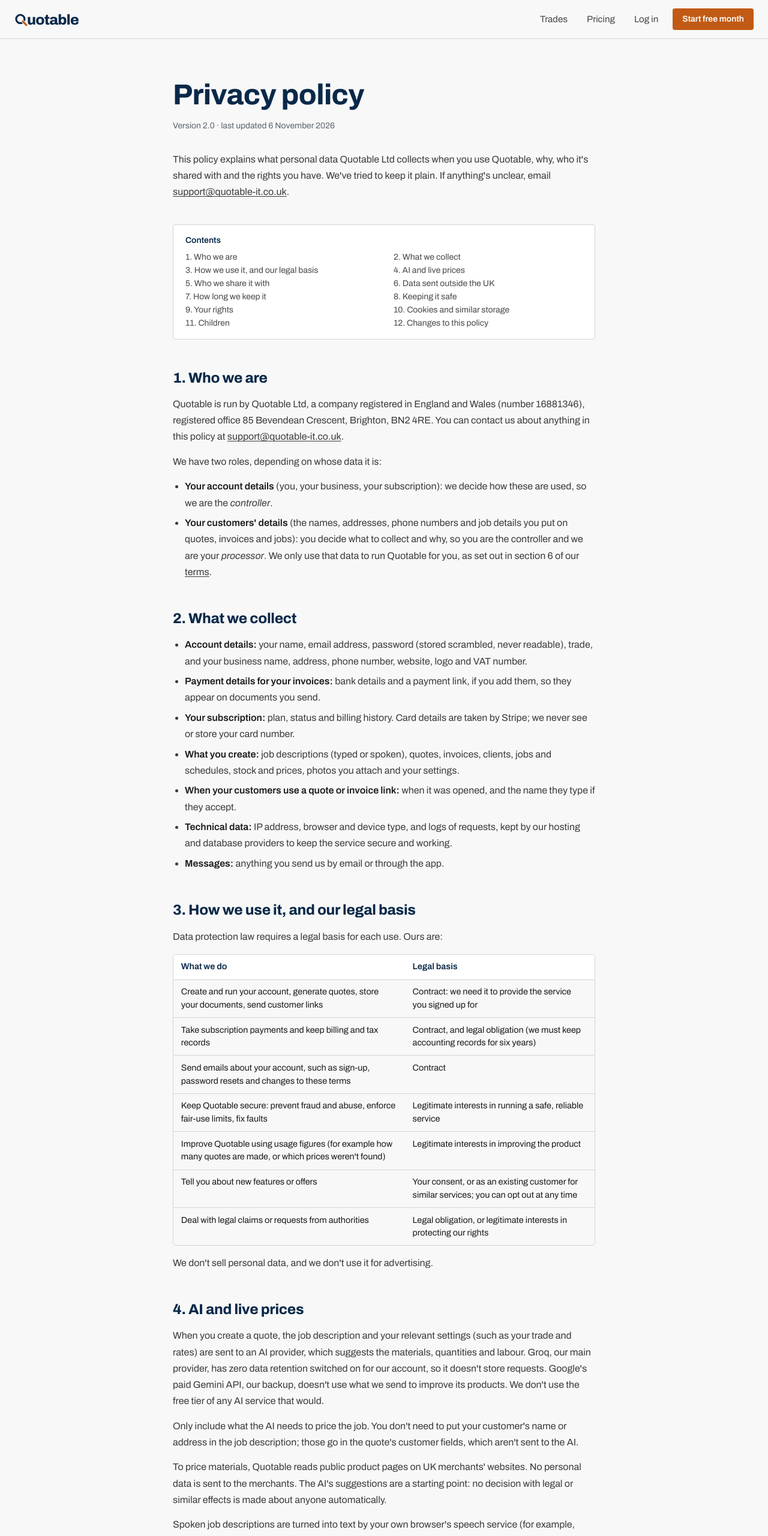
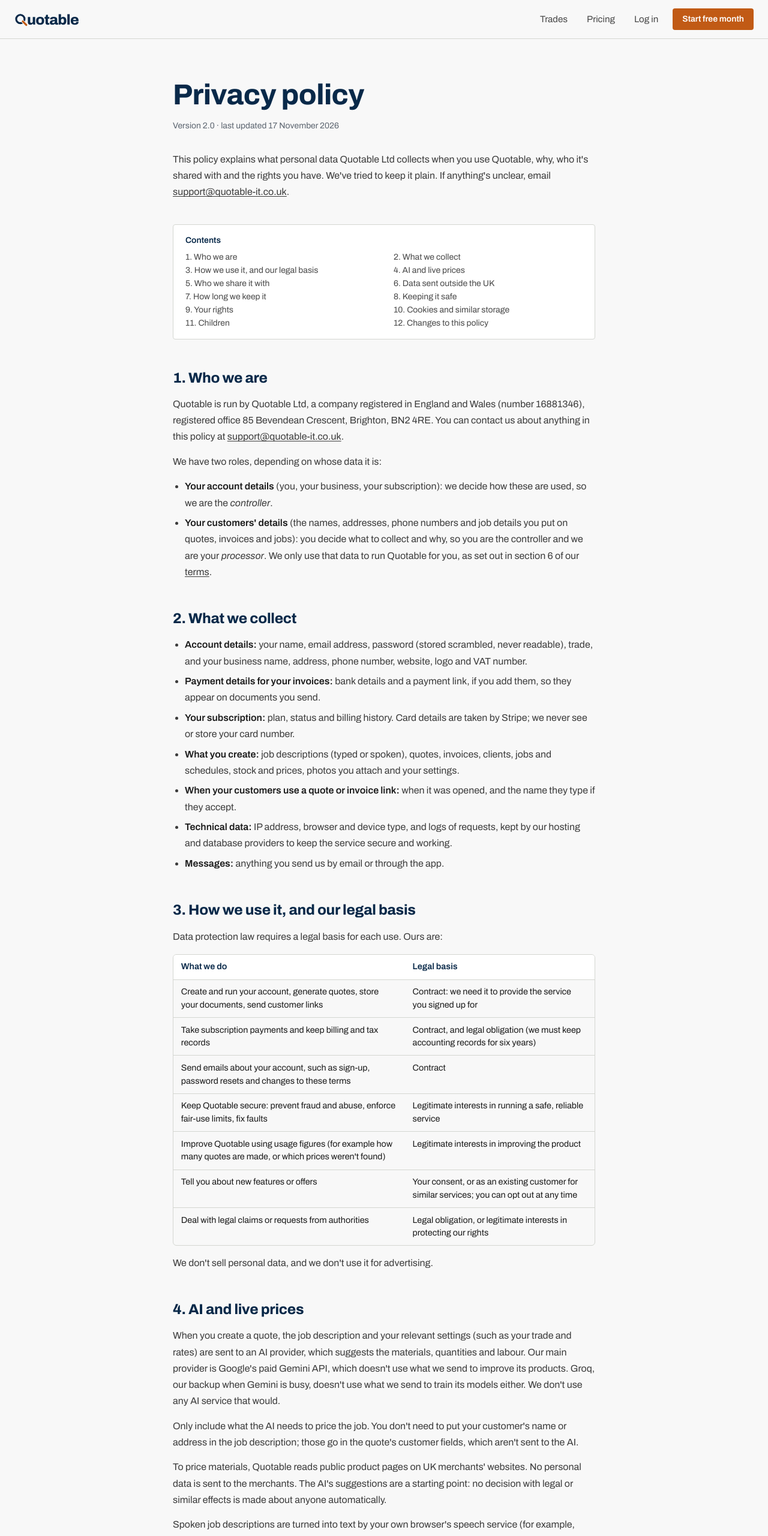
Before and after one commit to HarrisonGreener/quotable, a React (Vite) app: page /privacy in a window 1280 px wide. Shown: the top 2561 px of the page at 60% size. Built offline with nearby package versions, Linux system fonts and the light colour scheme; no server answers.

Commit message:
Privacy policy: Gemini is the main AI provider, Groq the backup

```diff
--- a/src/config/legal.ts
+++ b/src/config/legal.ts
@@ -2,4 +2,4 @@
 // re-accept; signed-in users are asked to accept the new version on their next visit.
 export const TERMS_VERSION = "2.0";
 export const PRIVACY_VERSION = "2.0";
-export const LEGAL_UPDATED = "6 November 2026";
+export const LEGAL_UPDATED = "17 November 2026";
--- a/src/pages/Privacy.tsx
+++ b/src/pages/Privacy.tsx
@@ -14,8 +14,8 @@ const PROCESSORS: [string, string, string][] = [
   ["Vercel", "Hosting the website", "UK/EU edge servers, with the company in the US"],
   ["Stripe", "Subscription payments and invoices for your Quotable plan", "UK/EU and US"],
   ["Resend", "Sending account emails (sign-up, password reset)", "US"],
-  ["Groq", "AI that turns a job description into materials and labour", "US"],
-  ["Google (Gemini API, paid tier)", "AI, as a backup to Groq", "US and other Google locations"],
+  ["Google (Gemini API, paid tier)", "AI that turns a job description into materials and labour", "US and other Google locations"],
+  ["Groq", "AI, as a backup to Gemini when it's busy", "US"],
   ["IONOS", "Our email inbox", "UK/EU"],
 ];
 
@@ -96,9 +96,9 @@ export const privacySections: { id: string; title: string; body: ReactNode }[] =
         <>
           <p>
             When you create a quote, the job description and your relevant settings (such as your trade and rates) are sent to
-            an AI provider, which suggests the materials, quantities and labour. Groq, our main provider, has zero data
-            retention switched on for our account, so it doesn't store requests. Google's paid Gemini API, our backup, doesn't
-            use what we send to improve its products. We don't use the free tier of any AI service that would.
+            an AI provider, which suggests the materials, quantities and labour. Our main provider is Google's paid Gemini API,
+            which doesn't use what we send to improve its products. Groq, our backup when Gemini is busy, doesn't use what we
+            send to train its models either. We don't use any AI service that would.
           </p>
           <p>
             Only include what the AI needs to price the job. You don't need to put your customer's name or address in the job
```
